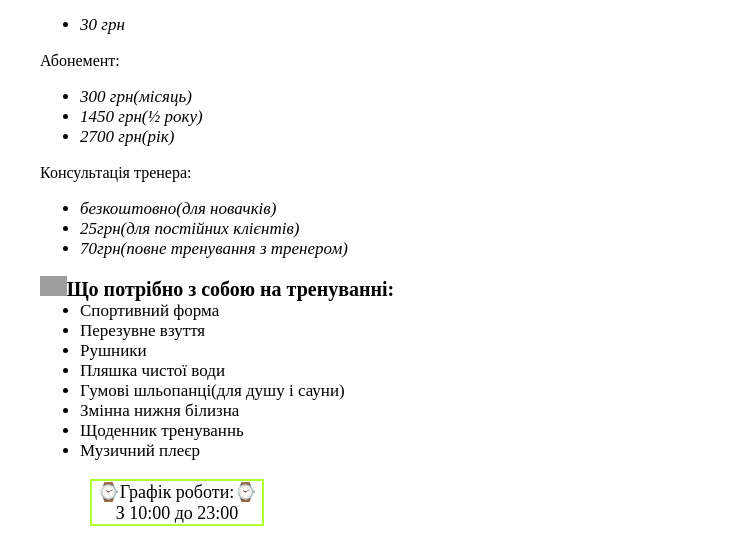
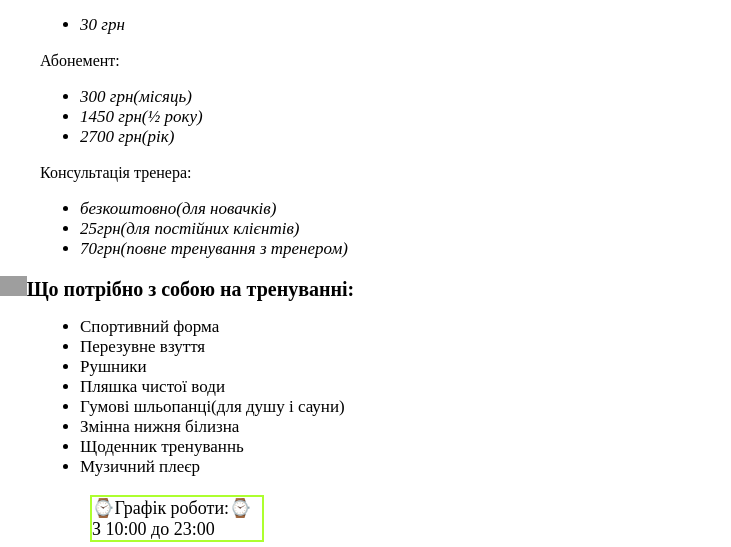
Before and after one commit to Kosanyak/homework-v.3.0, a plain HTML site: page index.html in a window 1280 px wide. Shown: the part 1362-1909 px from the top of the page, without its empty margins (0-731 px from the left). Drawn offline with Linux system fonts and the light colour scheme; grey boxes are pictures that could not be loaded.

Commit message:
commit-2.0

```diff
--- a/index.html
+++ b/index.html
@@ -105,11 +105,12 @@
             <li><i>70грн(повне тренування з тренером)</i></li>
           </ul>
       </div>
+
+      <span style="font-weight: bold; font-size: 20px;"
+      ><img src="https://img.icons8.com/office/48/000000/bench-press.png" alt="icon"
+      height="20">Що потрібно з собою на тренуванні:</span
+    >
         <ul>
-          <span style="font-weight: bold; font-size: 20px;"
-            ><img src="https://img.icons8.com/office/48/000000/bench-press.png" alt="icon"
-            height="20">Що потрібно з собою на тренуванні:</span
-          >
           <li style="font-size: 17px; margin-left: 40px;">Спортивний форма</li>
           <li style="font-size: 17px; margin-left: 40px;">Перезувне взуття</li>
           <li style="font-size: 17px; margin-left: 40px;">Рушники</li>
@@ -128,7 +129,6 @@
           <li style="font-size: 17px; margin-left: 40px;">Музичний плеєр</li>
         </ul>
         <p
-          align="center"
           style="
             font-size: 18px;
             border: 2px solid greenyellow;
```
